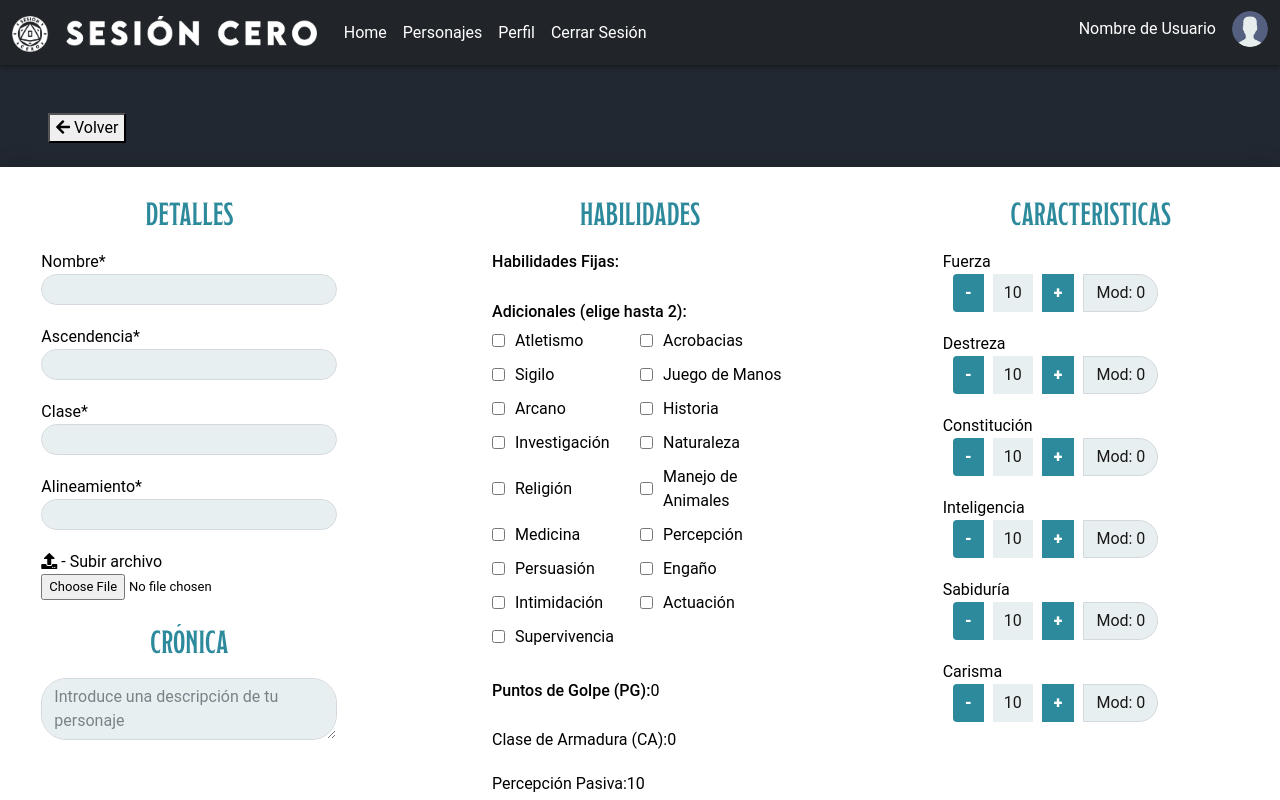
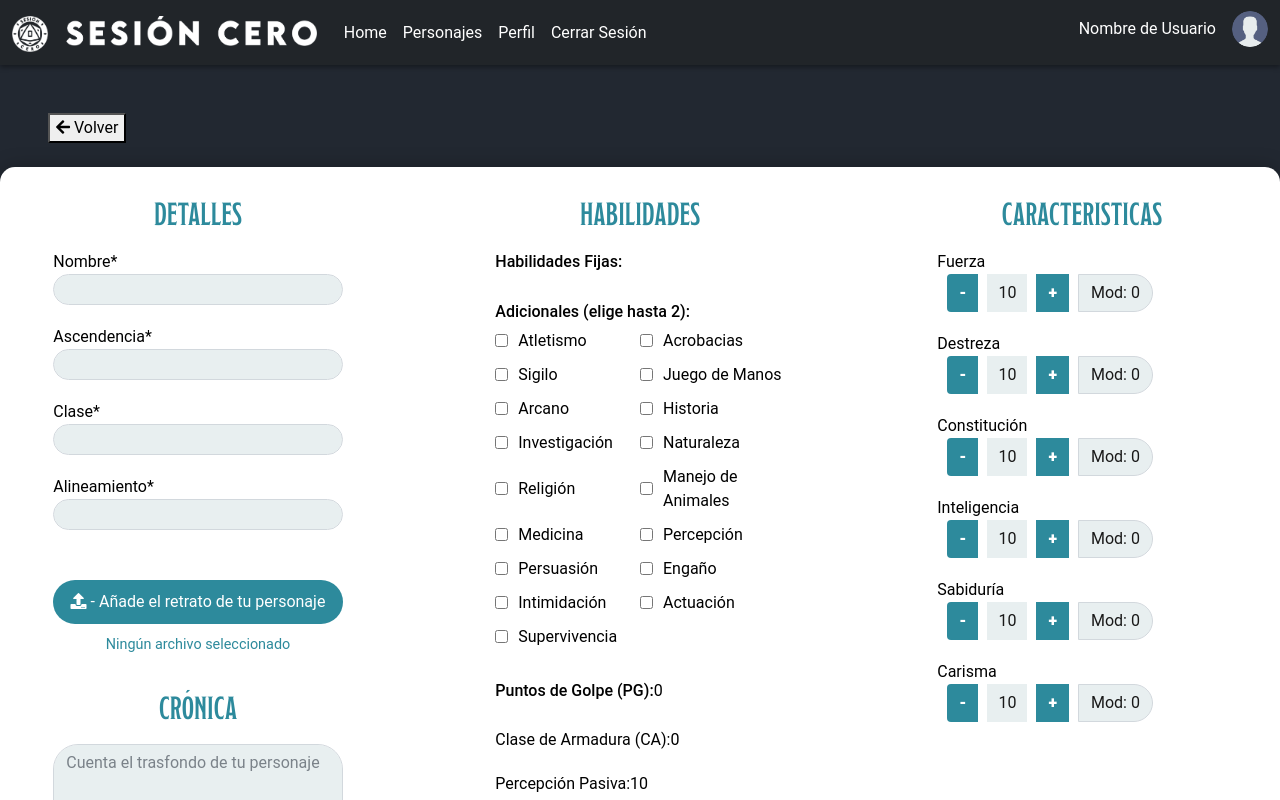
Before and after one commit to SrgioRL/Proyecto-SesionCero, an Angular app in the folder SesionCero_Frontend/: page /crear in a window 1280 px wide. Shown: the top 800 px of the page. Built offline with nearby package versions, Linux system fonts and the light colour scheme.

Commit message:
Style changes

```diff
--- a/SesionCero_Frontend/src/app/form/form.component.css
+++ b/SesionCero_Frontend/src/app/form/form.component.css
@@ -1,89 +1,52 @@
 @font-face {
-  font-family: 'Modesto';
-  src: url("../../assets/fonts/Modesto.ttf") format('ttf');
+  font-family: "Modesto";
+  src: url("../../assets/fonts/Modesto.ttf") format("ttf");
 }
 
+body {
+  font-family: "Roboto", sans-serif !important;
+  background-color: #393e46 !important;
+  display: flex;
+  justify-content: center;
+  align-items: center;
+  min-height: 100vh;
+  margin: 0;
+  padding: 10px;
+}
 
 .base {
   background-color: #222831;
 }
 
 .secundario {
-  background-color: #676C77;
+  background-color: #676c77;
 }
 
 .ternario {
-  background-color: #474D3B;
+  background-color: #474d3b;
 }
 
 .positivo {
-  background-color: #ADCC6C !important;
+  background-color: #adcc6c !important;
 }
 
 .negativo {
-  background-color: #CC7B6C;
+  background-color: #cc7b6c;
 }
-
-.body {
-  font-family: 'Roboto', sans-serif !important;
-  background-color: #393e46 !important;
-  display: flex;
-
-  justify-content: center;
-  padding: 10px;
-
-  align-items: stretch;
-  flex-wrap: wrap;
-}
-
-.retrato-pequeno {
-  max-width: 250px;
-  max-height: 250px;
-}
-
 
 .container {
   margin-left: auto;
   margin-right: auto;
   max-width: 1300px;
-  padding-top: 25px;
+  padding: 25px;
   background-color: #ffffff !important;
-
   box-shadow: 0px 0px 20px 0px rgba(0, 0, 0, 0.233);
   color: #000000;
-
-
-
-
-}
-
-.tituloCaract {
-  font-family: 'Roboto', sans-serif !important;
-}
-
-.botonmas, .botonmenos {
-  color: #ffffff !important;
-  background-color: #2d8a9c !important;
-
-  margin-right: 10px;
-  margin-left: 10px;
-  font-weight: 900 !important;
-  transition: all 0.3s ease !important;
-  font-family: 'Roboto', sans-serif !important;
-  border: 0;
-}
-
-
-.valorcaracteristica {
-  text-align: center;
-  background-color: #ffffff1a;
-  color: black;
-  border: 0;
-  font-family: 'Roboto', sans-serif !important;
+  border-radius: 15px;
 }
 
 h2 {
-  color:  #2d8a9c !important;
+  color: #2d8a9c !important;
   margin-bottom: 20px;
   font-family: "Modesto", sans-serif;
 }
@@ -96,12 +59,12 @@ h2 {
   margin-bottom: 0;
 }
 
-.form-control, .modificador {
+.form-control,
+.modificador {
   background-color: #12525b1a;
   border-radius: 25px;
   opacity: 0.9;
   color: #000000;
-
 }
 
 .diez {
@@ -117,32 +80,47 @@ h2 {
 
 .title {
   text-align: center;
-  color: #ffffff;
+  color: #2d8a9c !important;
+  font-family: "Modesto", sans-serif;
 }
 
 .send {
-  font-family: Modesto;
+  font-family: "Modesto", sans-serif;
   background-color: #2d8a9c !important;
   color: white !important;
   border-radius: 25px !important;
-  border:none;
+  border: none;
   word-spacing: 4px;
   letter-spacing: 2px;
   font-weight: 500 !important;
   padding: 8px 20px;
   margin-top: -40px;
+  transition: background-color 0.2s ease;
 }
 
 .send:hover {
-  background-color: #1f5e6a !important;
+  background-color: #ce8821 !important;
 }
 
+.file-upload {
+  display: block;
+  text-align: center;
+  background: #2d8a9c;
+  color: white;
+  border-radius: 25px;
+  padding: 10px;
+  cursor: pointer;
+  margin-top: 50px;
+  font-family: "Roboto", sans-serif !important;
+  transition: background-color 0.2s ease;
+}
 
-.todo {
-  background-color: #ffffff1a;
-  margin-bottom: 24px;
-  padding: 20px;
-  border-radius: 25px;
+.file-upload:hover {
+  background-color: #ce8821;
+}
+
+input[type="file"] {
+  display: none;
 }
 
 .habilidades-container {
@@ -159,6 +137,56 @@ h2 {
 
 .habilidad input[type="checkbox"] {
   margin-right: 10px;
+  accent-color: #2d8a9c;
+}
+
+.habilidad input[type="checkbox"]:checked {
+  background-color: #2d8a9c;
+}
+
+.habilidad input[type="checkbox"]:disabled {
+  cursor: not-allowed;
+  opacity: 0.6;
+}
+
+.botonmas,
+.botonmenos {
+  color: #ffffff !important;
+  background-color: #2d8a9c !important;
+  margin-right: 10px;
+  margin-left: 10px;
+  font-weight: 900 !important;
+  transition: all 0.3s ease !important;
+  font-family: "Roboto", sans-serif !important;
+  border: 0;
+}
+.botonmas:hover,
+.botonmenos:hover {
+  background-color: #ce8821 !important;
+  transform: scale(1.1);
+}
+
+.valorcaracteristica {
+  text-align: center;
+  background-color: #ffffff1a;
+  color: black;
+  border: 0;
+  font-family: "Roboto", sans-serif !important;
+}
+
+.form-control-file {
+  font-size: small;
+}
+
+.tituloCaract {
+  font-family: "Roboto", sans-serif !important;
+}
+
+.todo {
+  background-color: #ffffff1a;
+  margin-bottom: 24px;
+  padding: 20px;
+  border-radius: 25px;
 }
 
 .col-md-4 {
@@ -170,8 +198,30 @@ h2 {
   margin-right: 150px;
 }
 
+.text-danger {
+  font-size: 0.9rem;
+  margin-top: 5px;
+}
 
-.form-control-file{
-font-size: small;
+.file-name {
+  display: block;
+  margin-top: 10px;
+  margin-bottom: 30px;
+  color: #2d8a9c;
+  font-family: "Roboto", sans-serif !important;
+  font-size: 0.9rem;
+  text-align: center;
+}
+.file-name.error {
+  color: red;
+}
 
+.fixed-height {
+  height: 100px;
+  overflow-y: auto;
+  resize: none;
 }
+
+.textarea {
+  margin-bottom: 15px;
+}
--- a/SesionCero_Frontend/src/app/form/form.component.html
+++ b/SesionCero_Frontend/src/app/form/form.component.html
@@ -69,7 +69,7 @@
         </div>
         <div class="form-group">
           <label for="retrato" class="file-upload">
-            <i class="fas fa-upload"></i> - Subir archivo
+            <i class="fas fa-upload"></i> - Añade el retrato de tu personaje
           </label>
           <input
             type="file"
@@ -77,14 +77,15 @@
             class="form-control-file"
             (change)="archivoSeleccionado($event)"
           />
+          <span id="file-name" class="file-name">Ningún archivo seleccionado</span>
         </div>
         <h2 class="title">CRÓNICA</h2>
         <textarea
-          class="form-control textarea"
-          rows="2"
-          formControlName="cronica"
-          placeholder="Introduce una descripción de tu personaje"
-        ></textarea>
+  class="form-control textarea fixed-height"
+  rows="2"
+  formControlName="cronica"
+  placeholder="Cuenta el trasfondo de tu personaje"
+></textarea>
       </div>
       <div class="col-md-1 mx-md-1"></div>
       <!-- Columna para habilidades -->
--- a/SesionCero_Frontend/src/app/form/form.component.ts
+++ b/SesionCero_Frontend/src/app/form/form.component.ts
@@ -156,21 +156,47 @@ export class FormComponent implements OnInit {
   }
 
   /**
-   * Maneja la selección de un archivo de imagen, convirtiéndolo a base64 y actualizando el formulario.
+   * Maneja la selección de un archivo de imagen, validando el tipo de archivo, mostrando el nombre del archivo,
+   * convirtiéndolo a base64 y actualizando el formulario.
    *
    * Este método se activa cuando un archivo de imagen es seleccionado por el usuario.
-   * Toma el archivo seleccionado, lo convierte a formato base64 utilizando el método `convertirImagenABase64`,
+   * Toma el archivo seleccionado, valida que sea de tipo jpg o png, actualiza un elemento <span> con el nombre del archivo,
+   * lo convierte a formato base64 utilizando el método `convertirImagenABase64`,
    * y actualiza el campo `retrato` del formulario con el valor en base64.
+   * Si no se selecciona ningún archivo, o si el archivo seleccionado no es válido, se muestra un mensaje correspondiente.
    *
    * @param {any} event - El evento de selección de archivo.
    */
   archivoSeleccionado(event: any): void {
     const archivo = event.target.files[0];
-    this.convertirImagenABase64(archivo).then(
-      (base64: string | ArrayBuffer | null) => {
-        this.formulario.patchValue({ retrato: base64 });
+    const fileNameSpan = document.getElementById('file-name');
+
+    if (archivo) {
+      const validTypes = ['image/jpeg', 'image/png'];
+      if (validTypes.includes(archivo.type)) {
+        if (fileNameSpan) {
+          fileNameSpan.textContent = archivo.name;
+          fileNameSpan.classList.remove('error'); // Eliminar clase de error si existe
+        }
+
+        this.convertirImagenABase64(archivo).then(
+          (base64: string | ArrayBuffer | null) => {
+            this.formulario.patchValue({ retrato: base64 });
+          }
+        );
+      } else {
+        if (fileNameSpan) {
+          fileNameSpan.textContent =
+            'Archivo no válido. Solo se permiten archivos JPG o PNG.';
+          fileNameSpan.classList.add('error'); // Añadir clase de error
+        }
       }
-    );
+    } else {
+      if (fileNameSpan) {
+        fileNameSpan.textContent = 'Ningún archivo seleccionado';
+        fileNameSpan.classList.remove('error'); // Eliminar clase de error si existe
+      }
+    }
   }
 
   /**
--- a/SesionCero_Frontend/src/app/login/login.component.css
+++ b/SesionCero_Frontend/src/app/login/login.component.css
@@ -1,6 +1,8 @@
 body {
     font-family: 'Roboto', sans-serif !important;
     background-color: #222831 !important;
+    overflow: hidden;
+
 }
 
 .form-label {
--- a/SesionCero_Frontend/src/app/login/login.component.html
+++ b/SesionCero_Frontend/src/app/login/login.component.html
@@ -1,12 +1,8 @@
-
 <body>
   <div class="container-fluid">
-    <div class="row">
-      <div class="col-md-12 mt-5">
-        <div class="container mt">
-          <div class="row justify-content-center mt-5">
-            <div class="col-md-6 text-center mt-5">
-              <div class="bg-transparent mt-5">
+    <div class="row justify-content-center align-items-center min-vh-100"> <!-- Centra verticalmente -->
+      <div class="col-md-6 text-center">
+        <div class="container p-4 bg-transparent rounded"> <!-- Añadir padding y fondo transparente -->
           <img id="logoLogin" src="../../assets/img/logoBlanco.png" class="mb-4 mt-4">
           <div>
             <p id="iniciar">INICIAR SESIÓN</p>
@@ -22,12 +18,9 @@
               <button type="submit" class="btn">E N T R A R</button>
             </form>
           </div>
-              </div>
           <p class="mt-3 small">Si aún no formas parte de nuestra comunidad, <a href="/signup">regístrate</a>.</p>
         </div>
       </div>
     </div>
   </div>
-    </div>
-  </div>
 </body>
--- a/SesionCero_Frontend/src/app/signup/signup.component.css
+++ b/SesionCero_Frontend/src/app/signup/signup.component.css
@@ -1,7 +1,7 @@
-
 body {
-    font-family: 'Roboto', sans-serif !important;
+  font-family: "Roboto", sans-serif !important;
   background-color: #222831 !important;
+  overflow: hidden;
 }
 
 .form-label {
@@ -24,7 +24,7 @@ body {
   padding: 10px 20px !important;
   font-weight: 500 !important;
   transition: all 0.3s ease !important;
-    font-family: 'Roboto', sans-serif !important;
+  font-family: "Roboto", sans-serif !important;
 }
 
 .btn:hover {
```
Also changed, not shown: SesionCero_Frontend/src/app/signup/signup.component.html (+6 -45 lines). Lines whose indentation alone changed are shown as unchanged.
